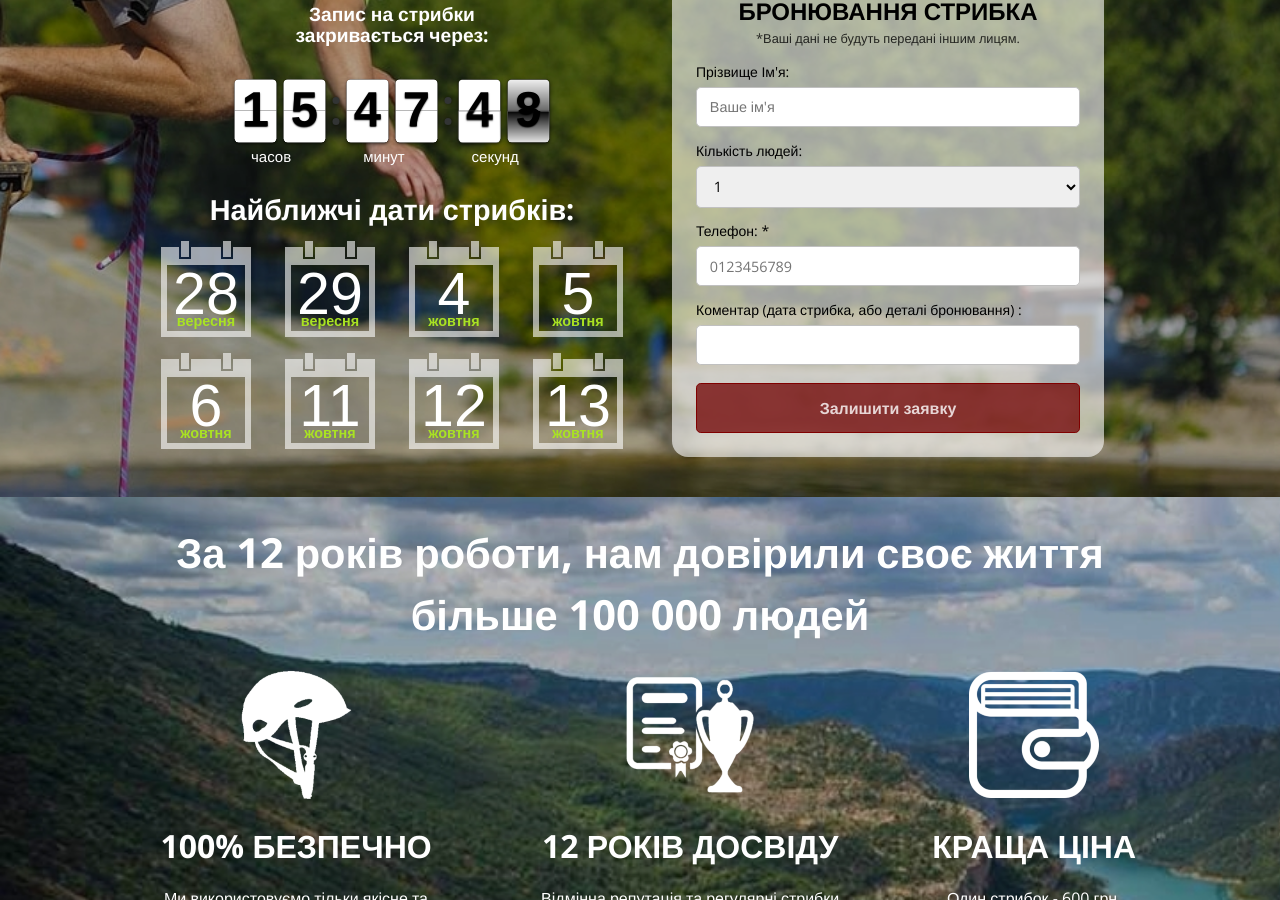
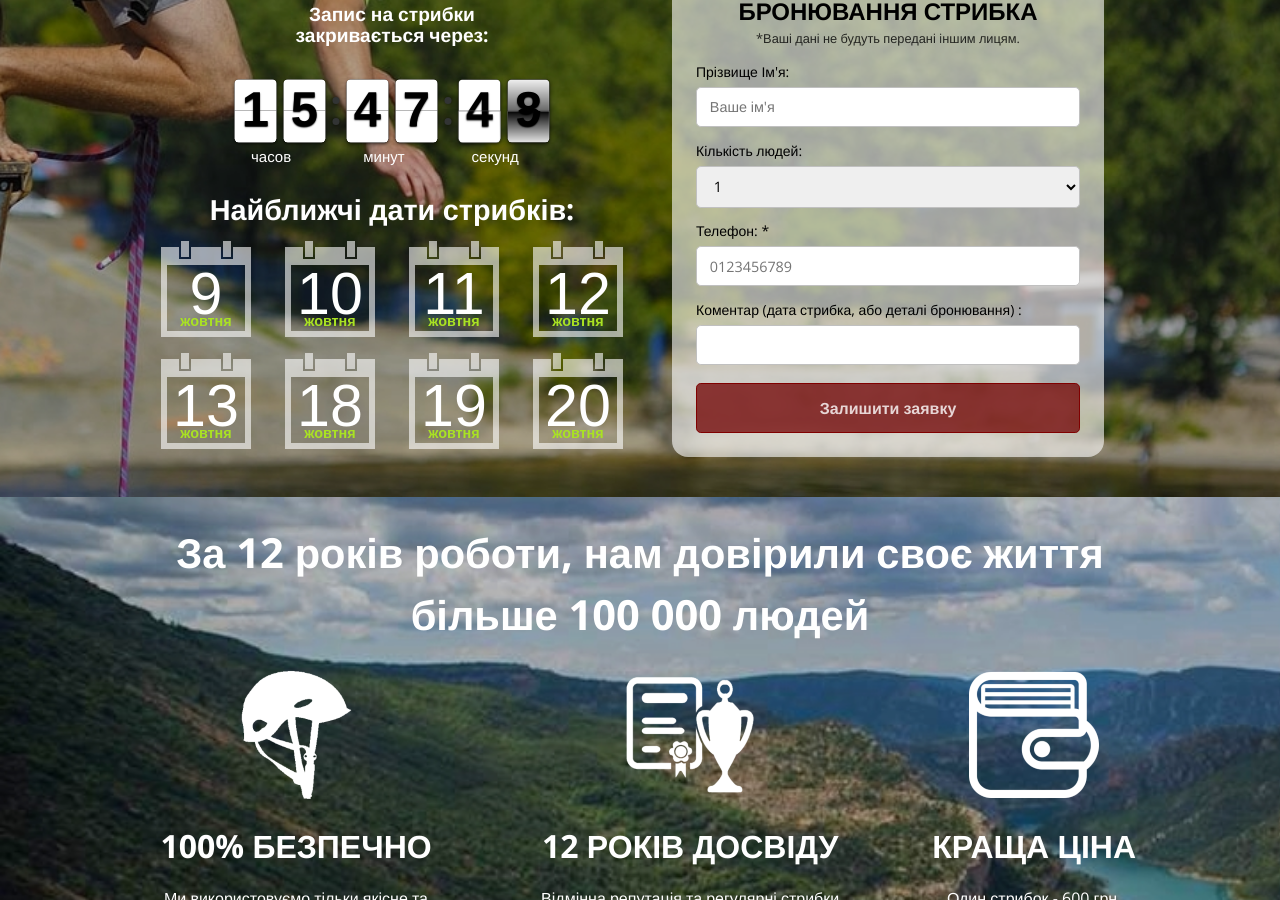
Before and after one commit to Andreyfilko/go-jump, a Jekyll site: the page built from index.md, in a window 1280 px wide and 900 px high, scrolled down 499 px. Built offline with Jekyll 4.4.1, drawn with Linux system fonts in a browser that asks for light colours; some web fonts are replaced; some of the changed text lies outside the part shown.

Commit message:
Update _config.yml

```diff
--- a/_config.yml
+++ b/_config.yml
@@ -35,11 +35,11 @@ google_analytics:
 theme: jekyll-theme-cayman
 
 dates:
-  - 2024-09-28
-  - 2024-09-29
-  - 2024-10-04
-  - 2024-10-05
-  - 2024-10-06
+  - 2024-10-09
+  - 2024-10-10
   - 2024-10-11
   - 2024-10-12
   - 2024-10-13
+  - 2024-10-18
+  - 2024-10-19
+  - 2024-10-20
```
